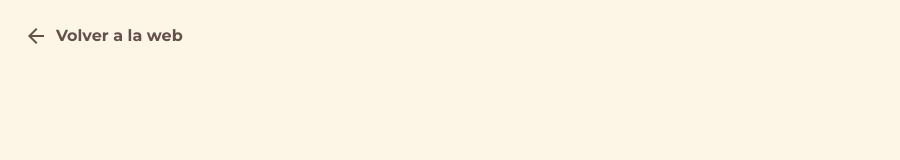
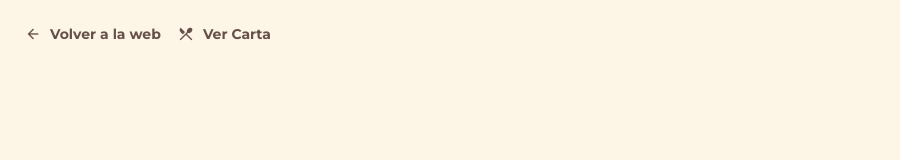
Before and after one commit to Fdemanna/Ricardo-Web, a React (Vite) app: page /admin in a window 1280 px wide. Shown: the top 160 px of the page, without its empty margins (0-900 px from the left). Built offline with nearby package versions, Linux system fonts and the light colour scheme; no server answers; a web font is replaced by a local one.

Commit message:
mejora en admin y cambio en fotos

```diff
--- a/src/components/story/MasterMakerSection.jsx
+++ b/src/components/story/MasterMakerSection.jsx
@@ -9,7 +9,7 @@ export default function MasterMakerSection() {
                     <div className="grid grid-cols-1 lg:grid-cols-12 gap-12 lg:gap-16">
                         <div className="lg:col-span-4 flex flex-col gap-8">
                             <div className="relative aspect-[3/4] rounded-custom overflow-hidden shadow-xl">
-                                <ImageWithFallback loading="lazy" className="object-cover w-full h-full grayscale hover:grayscale-0 transition-all duration-700" src="https://lh3.googleusercontent.com/aida-public/AB6AXuDY1-xBy20k7HFGXprGzd-epzm2gZ0nT5CTczkVPK-TCaEa9tKXdQHxCq5HZEdedNQ0-jCWGy82jZW_kKE73_prkq7vzbZxnnD5qYi6reOh1RlC52GABXj2G_kwMnJSXxI2O2S0W1SpJbWp7XRm9WaOS47afb6QfZmDGlH7BeVDaGmh178tcVFuhir5jBQns4RjAGBNjdbbttBbHHgLQMk1mUZs0d0tzpBL5R3bGZnqP9n0bLuqWzeT90lJ9LDDyloUquNSf6UhunQ" alt="Ricardo" fallbackIcon="icecream" />
+                                <ImageWithFallback loading="lazy" className="object-cover w-full h-full grayscale hover:grayscale-0 transition-all duration-700" src="/historia-letrero.jpg" alt="Ricardo" fallbackIcon="icecream" />
                             </div>
                             <div className="flex flex-col gap-2 border-t border-chocolate/20 pt-4">
                                 <span className="text-xs font-bold uppercase tracking-widest text-chocolate-light">Valores</span>
--- a/src/components/story/PhilosophySection.jsx
+++ b/src/components/story/PhilosophySection.jsx
@@ -12,7 +12,7 @@ export default function PhilosophySection() {
                                 <ImageWithFallback
                                     loading="lazy"
                                     className="object-cover w-full h-full grayscale hover:grayscale-0 transition-all duration-700"
-                                    src="https://lh3.googleusercontent.com/aida-public/AB6AXuDY1-xBy20k7HFGXprGzd-epzm2gZ0nT5CTczkVPK-TCaEa9tKXdQHxCq5HZEdedNQ0-jCWGy82jZW_kKE73_prkq7vzbZxnnD5qYi6reOh1RlC52GABXj2G_kwMnJSXxI2O2S0W1SpJbWp7XRm9WaOS47afb6QfZmDGlH7BeVDaGmh178tcVFuhir5jBQns4RjAGBNjdbbttBbHHgLQMk1mUZs0d0tzpBL5R3bGZnqP9n0bLuqWzeT90lJ9LDDyloUquNSf6UhunQ"
+                                    src="/historia-letrero.jpg"
                                     alt="Artesanía Ricardo Gelats"
                                     fallbackIcon="icecream"
                                 />
--- a/src/pages/AdminPage.jsx
+++ b/src/pages/AdminPage.jsx
@@ -30,10 +30,14 @@ export default function AdminPage() {
     if (!user) {
         return (
             <div className="min-h-screen bg-cream flex items-center justify-center px-4 relative">
-                <div className="absolute top-6 left-6">
-                    <Link to="/" className="flex items-center gap-2 text-chocolate/80 hover:text-chocolate font-bold transition-colors">
-                        <span className="material-symbols-outlined">arrow_back</span>
+                <div className="absolute top-6 left-6 flex flex-col sm:flex-row gap-4">
+                    <Link to="/" className="flex items-center gap-2 text-chocolate/80 hover:text-chocolate font-bold transition-colors text-sm">
+                        <span className="material-symbols-outlined text-[18px]">arrow_back</span>
                         Volver a la web
+                    </Link>
+                    <Link to="/carta" className="flex items-center gap-2 text-chocolate/80 hover:text-chocolate font-bold transition-colors text-sm">
+                        <span className="material-symbols-outlined text-[18px]">restaurant_menu</span>
+                        Ver Carta
                     </Link>
                 </div>
                 <form onSubmit={handleLogin} className="bg-white p-8 rounded-custom shadow-xl w-full max-w-md border border-chocolate/5">
@@ -72,13 +76,17 @@ export default function AdminPage() {
                     </button>
                 </div>
 
-                <div className="flex items-center gap-4">
-                    <Link to="/" className="hidden sm:flex bg-cream/5 hover:bg-cream/15 px-4 py-2 rounded-full text-xs font-bold transition-colors items-center gap-2 border border-cream/20">
+                <div className="flex items-center gap-2 sm:gap-4">
+                    <Link to="/" className="flex bg-cream/5 hover:bg-cream/15 px-3 py-2 rounded-full text-[10px] font-bold transition-colors items-center gap-2 border border-cream/20 whitespace-nowrap">
                         <span className="material-symbols-outlined text-[14px]">storefront</span>
-                        Ver Web
+                        <span className="hidden xs:inline">Web</span>
+                    </Link>
+                    <Link to="/carta" className="flex bg-cream/5 hover:bg-cream/15 px-3 py-2 rounded-full text-[10px] font-bold transition-colors items-center gap-2 border border-cream/20 whitespace-nowrap">
+                        <span className="material-symbols-outlined text-[14px]">restaurant_menu</span>
+                        <span className="hidden xs:inline">Carta</span>
                     </Link>
                     <span className="hidden lg:inline text-sm font-medium opacity-80 border-l border-cream/20 pl-4 ml-2">{user.email}</span>
-                    <button onClick={logout} className="bg-cream/10 hover:bg-cream/20 px-4 py-2 rounded-full text-xs font-bold transition-colors">Salir</button>
+                    <button onClick={logout} className="bg-cream/10 hover:bg-cream/20 px-3 py-2 rounded-full text-[10px] font-bold transition-colors">Salir</button>
                 </div>
             </header>
 
--- a/tailwind.config.js
+++ b/tailwind.config.js
@@ -5,6 +5,14 @@ export default {
     "./src/**/*.{js,ts,jsx,tsx}",
   ],
   theme: {
+    screens: {
+      'xs': '400px',
+      'sm': '640px',
+      'md': '768px',
+      'lg': '1024px',
+      'xl': '1280px',
+      '2xl': '1536px',
+    },
     extend: {
       colors: {
         'cream': '#FDF5E6',
```
Also changed, not shown: public/historia-letrero.jpg (added).
